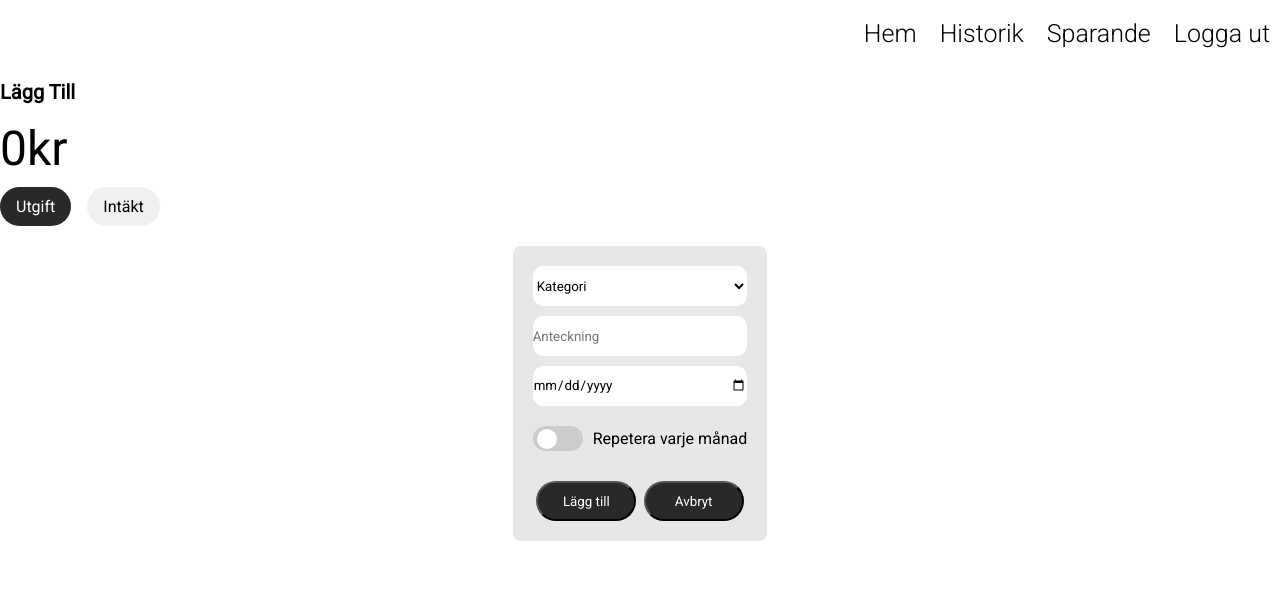
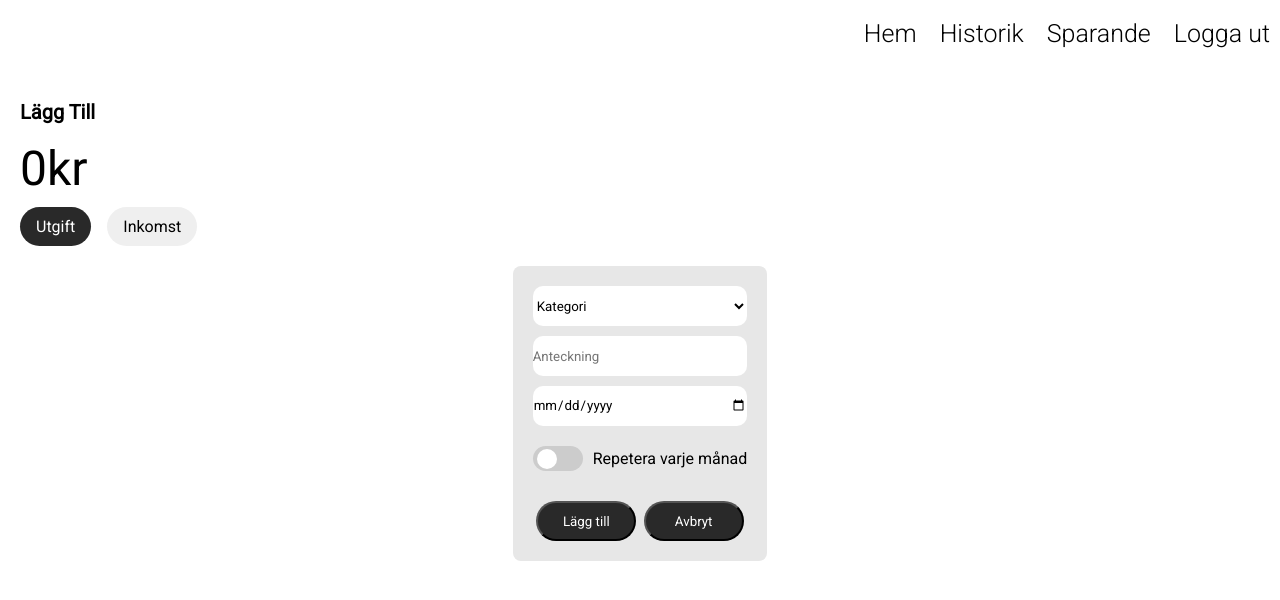
Before and after one commit to Markus-Simonsen-ITHS/JavaScript-med-ramverk-laboration-3, a Vue app in the folder deg/: page /#/add in a window 1280 px wide. Shown: the top 600 px of the page. Built offline with nearby package versions, Linux system fonts and the light colour scheme; no server answers.

Commit message:
small styling changes to AddView

```diff
--- a/deg/src/components/add/AddForm.vue
+++ b/deg/src/components/add/AddForm.vue
@@ -109,7 +109,7 @@
       @click="setDisplayAddIncome"
       :class="{ active: !displayAddExpense }"
     >
-      Intäkt
+      Inkomst
     </button>
   </div>
   <form @submit.prevent="submit">
--- a/deg/src/views/AddView.vue
+++ b/deg/src/views/AddView.vue
@@ -55,10 +55,11 @@
   .addview-body {
     display: flex;
     flex-direction: column;
+    padding: 20px;
   }
   .add-paragraph {
     font-size: 20px;
     font-weight: bold;
-    padding: 0 0 0 0;
+    padding: 0;
   }
 </style>
```
